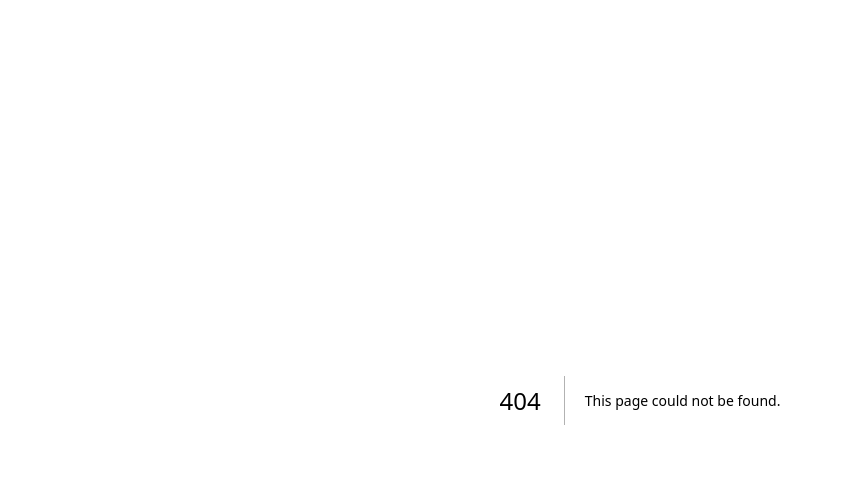
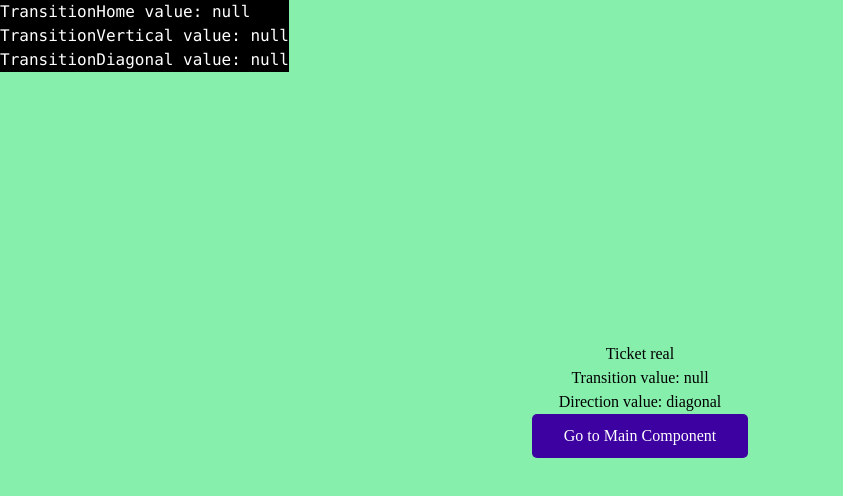
Before and after one commit to maple146/framer-motion-transitions, a Next.js app: page /page-c in a window 1280 px wide. Before the commit this address had no page. Shown: the top 496 px of the page, without its empty margins (0-843 px from the left). Built offline with nearby package versions, Linux system fonts and the light colour scheme.

Commit message:
Add test pages

```diff
--- /dev/null
+++ b/src/app/page-c/page.tsx
@@ -0,0 +1,97 @@
+'use client';
+
+import React, { useState } from 'react';
+import { AnimatePresence, MotionConfig, Variants, motion } from 'framer-motion';
+import { Button } from '@/components/ui/Button';
+
+type Direction = 'vertical' | 'diagonal' ;
+
+const variantsDiagonal = {
+  initial: (direction: Direction) => ({
+    y: -1000,
+    x: -1000,
+  }),
+  target: {
+    y: 0,
+    x: 0
+  },
+  exit: (direction: Direction) => ({
+    y: 1000,
+    x: 1000,
+  }),
+};
+
+const variantsVertical = {
+  initial: (direction: Direction) => ({
+    y: -1000,
+    x: 0,
+  }),
+  target: {
+    y: 0,
+    x: 0,
+  },
+  exit: (direction: Direction) => ({
+    y: 1000,
+    x: 0,
+  }),
+};
+
+
+const PageC = () => {
+  const [transitionHome, setTransitionHome] = useState<boolean | null>(null)
+  const [transitionVertical, setTransitionVertical] = useState<boolean | null>(null)
+  const [transitionDiagonal, setTransitionDiagonal] = useState<boolean | null>(null)
+
+  const direction: Direction = transitionHome ? 'vertical' : 'diagonal';
+
+  console.log({ transitionHome })
+  console.log({ transitionVertical })
+  console.log({ transitionDiagonal })
+
+  return (
+    <MotionConfig transition={{ duration: 1 }}>
+      <div className='fixed bg-black text-white'>
+        <pre>
+          <div>TransitionHome value: {String(transitionHome)}</div>
+          <div>TransitionVertical value: {String(transitionVertical)}</div>
+          <div>TransitionDiagonal value: {String(transitionDiagonal)}</div>
+        </pre>
+      </div>
+      <motion.main
+        className='h-screen bg-blue-300 flex justify-center items-center'
+      >
+        <AnimatePresence
+          mode='popLayout'
+          initial={false}
+        >
+          {
+            true && (
+              <motion.div
+                key={'comp1'}
+                variants={variantsVertical}
+                custom={direction}
+                initial='initial'
+                animate='target'
+                exit='exit'
+              >
+                <div className='w-screen h-screen flex flex-col justify-center items-center bg-green-300'>
+                  <div>Ticket real</div>
+                  <div>Transition value: {String(transitionHome)}</div>
+                  <div>Direction value: {String(direction)}</div>
+                  <div>
+                    <Button onClick={() => {
+                      setTransitionHome(true),
+                      setTransitionVertical(null)
+                    }}>Go to Main Component</Button>
+                  </div>
+                </div>
+              </motion.div>
+            )
+          }
+        </AnimatePresence>
+      </motion.main>
+    </MotionConfig>
+  );
+};
+
+export default PageC;
--- /dev/null
+++ b/src/app/page-d/page.tsx
@@ -0,0 +1,97 @@
+'use client';
+
+import React, { useState } from 'react';
+import { AnimatePresence, MotionConfig, Variants, motion } from 'framer-motion';
+import { Button } from '@/components/ui/Button';
+
+type Direction = 'vertical' | 'diagonal' ;
+
+const variantsDiagonal = {
+  initial: (direction: Direction) => ({
+    y: -1000,
+    x: -1000,
+  }),
+  target: {
+    y: 0,
+    x: 0
+  },
+  exit: (direction: Direction) => ({
+    y: 1000,
+    x: 1000,
+  }),
+};
+
+const variantsVertical = {
+  initial: (direction: Direction) => ({
+    y: -1000,
+    x: 0,
+  }),
+  target: {
+    y: 0,
+    x: 0,
+  },
+  exit: (direction: Direction) => ({
+    y: 1000,
+    x: 0,
+  }),
+};
+
+
+const PageD = () => {
+  const [transitionHome, setTransitionHome] = useState<boolean | null>(null)
+  const [transitionVertical, setTransitionVertical] = useState<boolean | null>(null)
+  const [transitionDiagonal, setTransitionDiagonal] = useState<boolean | null>(null)
+
+  const direction: Direction = transitionHome ? 'vertical' : 'diagonal';
+
+  console.log({ transitionHome })
+  console.log({ transitionVertical })
+  console.log({ transitionDiagonal })
+
+  return (
+    <MotionConfig transition={{ duration: 1 }}>
+      <div className='fixed bg-black text-white'>
+        <pre>
+          <div>TransitionHome value: {String(transitionHome)}</div>
+          <div>TransitionVertical value: {String(transitionVertical)}</div>
+          <div>TransitionDiagonal value: {String(transitionDiagonal)}</div>
+        </pre>
+      </div>
+      <motion.main
+        className='h-screen bg-blue-300 flex justify-center items-center'
+      >
+        <AnimatePresence
+          mode='popLayout'
+          initial={false}
+        >
+          {
+            true && (
+              <motion.div
+                key={'comp2'}
+                variants={variantsDiagonal}
+                custom={direction}
+                initial='initial'
+                animate='target'
+                exit='exit'
+              >
+                <div className='w-screen h-screen flex flex-col justify-center items-center bg-purple-300'>
+                  <div>FAQs real</div>
+                  <div>Transition value: {String(transitionHome)}</div>
+                  <div>Direction value: {String(direction)}</div>
+                  <div>
+                    <Button onClick={() => {
+                      setTransitionHome(true),
+                      setTransitionDiagonal(null)
+                    }}>Go to Main Component</Button>
+                  </div>
+                </div>
+              </motion.div>
+            )
+          }
+        </AnimatePresence>
+      </motion.main>
+    </MotionConfig>
+  );
+};
+
+export default PageD;
--- a/src/app/testing/page.tsx
+++ b/src/app/testing/page.tsx
@@ -3,6 +3,7 @@
 import React, { useState } from 'react';
 import { AnimatePresence, MotionConfig, Variants, motion } from 'framer-motion';
 import { Button } from '@/components/ui/Button';
+import { useRouter } from 'next/navigation';
 
 type Direction = 'vertical' | 'diagonal' ;
 
@@ -37,16 +38,20 @@ const variantsVertical = {
 };
 
 
-
 const Testing = () => {
+  const router = useRouter();
   const [transitionHome, setTransitionHome] = useState<boolean | null>(null)
   const [transitionVertical, setTransitionVertical] = useState<boolean | null>(null)
   const [transitionDiagonal, setTransitionDiagonal] = useState<boolean | null>(null)
 
   const direction: Direction = transitionHome ? 'vertical' : 'diagonal';
 
+  console.log({ transitionHome })
+  console.log({ transitionVertical })
+  console.log({ transitionDiagonal })
+
   return (
-    <MotionConfig transition={{ duration: 1 }}>
+    <MotionConfig transition={{ duration: 3 }}>
       <div className='fixed bg-black text-white'>
         <pre>
           <div>TransitionHome value: {String(transitionHome)}</div>
@@ -78,11 +83,17 @@ const Testing = () => {
                   <div>
                     <Button onClick={() => {
                       setTransitionHome(true),
-                      setTransitionVertical(true)
+                      setTransitionVertical(true),
+                      setTimeout(() => {
+                        router.push('/page-c');
+                      }, 3000);
                     }}>Go to A Component</Button>
                     <Button onClick={() => {
                       setTransitionHome(true),
-                      setTransitionDiagonal(true)
+                      setTransitionDiagonal(true),
+                      setTimeout(() => {
+                        router.push('/page-d');
+                      }, 3000);
                     }}>Go to B Component</Button>
                   </div>
                 </div>
@@ -105,7 +116,7 @@ const Testing = () => {
                 exit='exit'
               >
                 <div className='w-screen h-screen flex flex-col justify-center items-center bg-green-300'>
-                  <div>Ticket</div>
+                  <div>Ticket para animacion</div>
                   <div>Transition value: {String(transitionHome)}</div>
                   <div>Direction value: {String(direction)}</div>
                   <div>
@@ -133,7 +144,7 @@ const Testing = () => {
                 exit='exit'
               >
                 <div className='w-screen h-screen flex flex-col justify-center items-center bg-purple-300'>
-                  <div>FAQs</div>
+                  <div>FAQs para animacion</div>
                   <div>Transition value: {String(transitionHome)}</div>
                   <div>Direction value: {String(direction)}</div>
                   <div>
```
